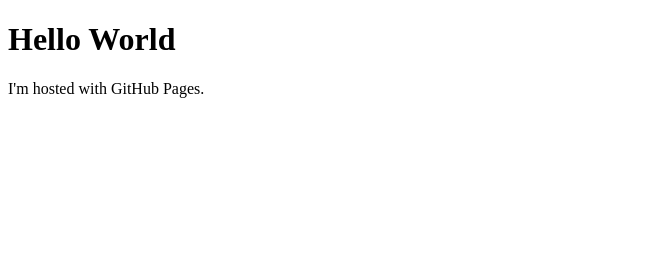
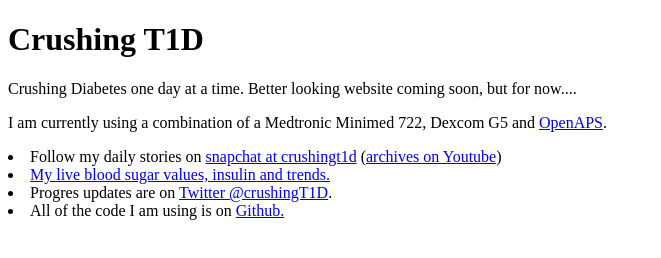
Before and after one commit to crushingloop/CrushingT1D.github.io, a plain HTML site: page index.html in a window 1280 px wide. Shown: the whole page, without its empty margins (0-661 px from the left). Drawn offline with Linux system fonts and the light colour scheme.

Commit message:
First pass with real links

```diff
--- a/index.html
+++ b/index.html
@@ -1,7 +1,14 @@
 <!DOCTYPE html>
 <html>
 <body>
-<h1>Hello World</h1>
-<p>I'm hosted with GitHub Pages.</p>
+<h1>Crushing T1D</h1>
+<p>Crushing Diabetes one day at a time. Better looking website coming soon, but for now....</p>
+<p>I am currently using a combination of a Medtronic Minimed 722, Dexcom G5 and <a href="http://openaps.org">OpenAPS</a>.</p>
+<p>
+	<li>Follow my daily stories on <a href="http://snapchat.crushingt1d.com">snapchat at crushingt1d</a> (<a href="http://videos.crushingt1d.com">archives on Youtube</a>)</li>
+	<li><a href="http://live.crushingt1d.com">My live blood sugar values, insulin and trends.</a></li>
+	<li>Progres updates are on <a href="http://live.crushingt1d.com">Twitter @crushingT1D</a>.</li>
+	<li>All of the code I am using is on <a href="http://code.crushingt1d.com">Github.</a></li>
+
 </body>
 </html>
```
